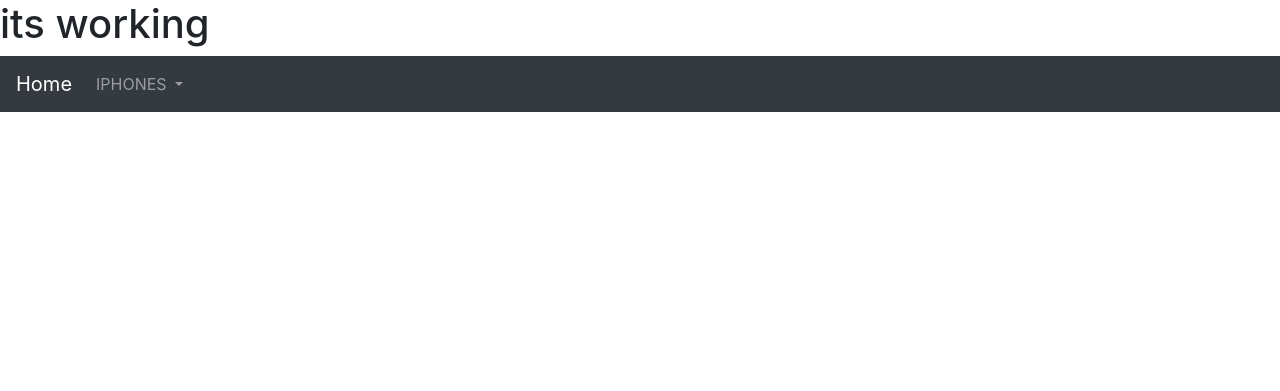
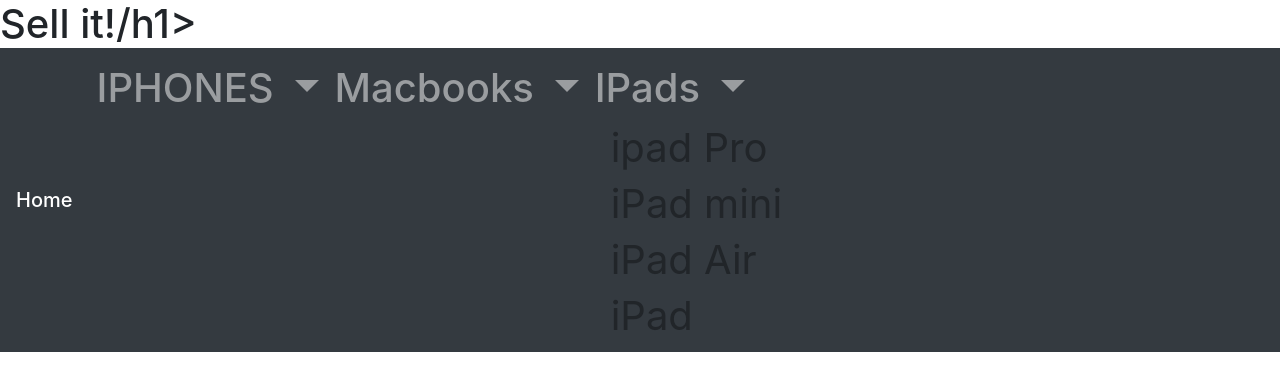
Before and after one commit to arifawesome/myapp, a Django app: page / in a window 1280 px wide. Shown: the top 391 px of the page. Run offline with Django 3.2, Linux system fonts and the light colour scheme; some libraries are stand-ins or nearby versions.

Commit message:
updated base.py

```diff
--- a/devices/templates/base.html
+++ b/devices/templates/base.html
@@ -12,7 +12,7 @@
     <title>Device</title>
 </head>
 <body>
-<h1>its working</h1>
+<h1>Sell it!/h1>
 <nav class="navbar navbar-expand-lg navbar-dark bg-dark">
     <a class="navbar-brand" href="#">Home</a>
     <button class="navbar-toggler" type="button" data-toggle="collapse" data-target="#navbarSupportedContent"
@@ -45,6 +45,29 @@
                      <a class="dropdown-item" href="#">iPhone 6</a>
                     <a class="dropdown-item" href="#">iPhone SE 2nd Gen </a>
                     <a class="dropdown-item" href="#">iPhone SE </a>
+            </li>
+
+            <li class="nav-item dropdown">
+                <a class="nav-link dropdown-toggle" href="#" id="navbarDropdown" role="button" data-toggle="dropdown"
+                   aria-haspopup="true" aria-expanded="false">
+                   Macbooks
+                </a>
+                <div class="dropdown-menu" aria-labelledby="navbarDropdown">
+                    <a class="dropdown-item" href="/addroom">Macbook </a>
+                    <a class="dropdown-item" href="/checkin/AV">Macbook Air</a>
+                    <a class="dropdown-item" href="/checkin/1AV">Macbook Pro</a>
+            </li>
+            <li class="nav-item dropdown">
+                <a class="nav-link dropdown-toggle" href="#" id="navbarDropdown" role="button" data-toggle="dropdown"
+                   aria-haspopup="true" aria-expanded="false">
+                   IPads
+                </a>
+                    <a class="dropdown-item" href="/checkin/2AV">ipad Pro</a>
+                    <a class="dropdown-item" href="/checkin/3AV">iPad mini</a>
+                    <a class="dropdown-item" href="/checkin/D">iPad Air</a>
+                    <a class="dropdown-item" href="/checkin/OC">iPad</a>
+
+            </li>
 
 
 
```
